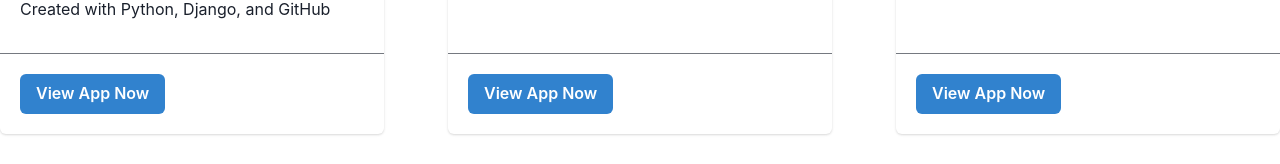
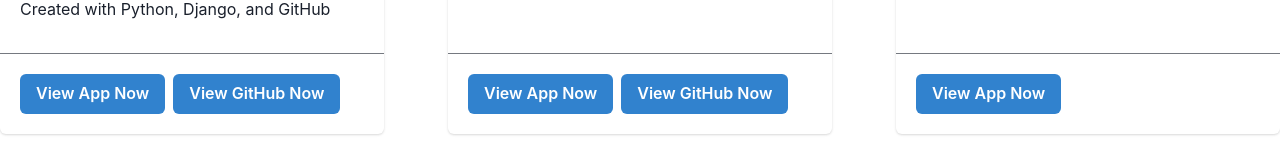
Before and after one commit to Ryanr416/portfolio, a React (Create React App) app: page /portfolio in a window 1280 px wide. Shown: the part 605-769 px from the top of the page. Built offline with nearby package versions, Linux system fonts and the light colour scheme.

Commit message:
added github

```diff
--- a/src/pages/Portfolio/Portfolio.jsx
+++ b/src/pages/Portfolio/Portfolio.jsx
@@ -48,6 +48,11 @@ return (
                     View App Now
                   </Button>
                   </a>
+                  <a href="https://github.com/Dami-Olus/ga_capstone_prjct_wanderlust" target="_blank" rel="noopener noreferrer">
+                  <Button variant="solid" colorScheme="blue">
+                    View GitHub Now
+                  </Button>
+                  </a>
                 </ButtonGroup>
               </CardFooter>
             </Card>
@@ -76,6 +81,11 @@ return (
                 <a href="https://weather-app-mfq9.onrender.com" target="_blank" rel="noopener noreferrer">
                   <Button variant="solid" colorScheme="blue">
                     View App Now
+                  </Button>
+                  </a>
+                  <a href="https://github.com/Ryanr416/Weather-App" target="_blank" rel="noopener noreferrer">
+                  <Button variant="solid" colorScheme="blue">
+                    View GitHub Now
                   </Button>
                   </a>
                 </ButtonGroup>
```
